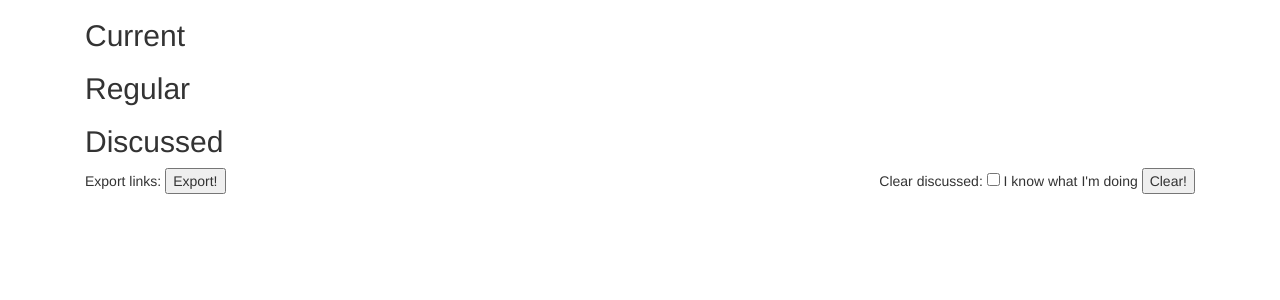
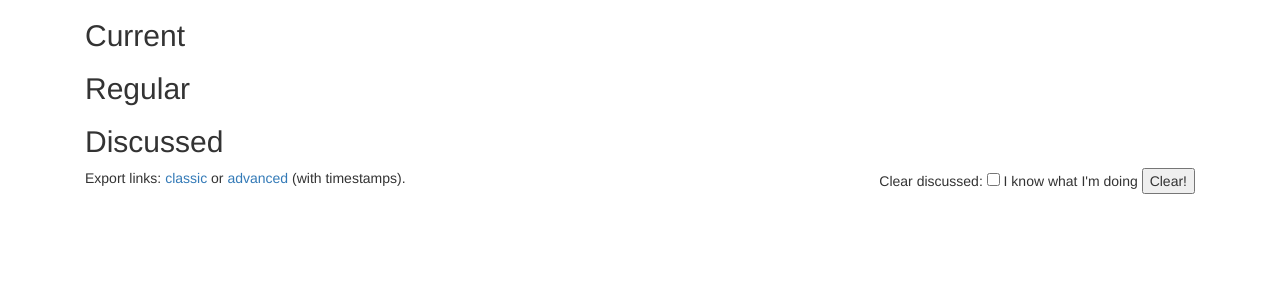
Before and after one commit to afiskon/py-topics-storage, a Flask app: template templates/themes.html in a window 1280 px wide. Shown: the part 51-351 px from the top of the page. Run offline with Flask 2, Linux system fonts and the light colour scheme; the template is opened without the code that fills it, so the values that code supplies are empty; some libraries are stand-ins or nearby versions.

Commit message:
Split export into classic and advanced export

```diff
--- a/application.py
+++ b/application.py
@@ -141,8 +141,8 @@ def get_priority(theme_id, action):
         update(theme_id, delta)
         return flask.redirect('/themes')
 
-@app.route('/themes/discussed/export', methods=['GET', 'POST'])
-def post_discussed_export():
+@app.route('/export/classic', methods=['GET'])
+def get_export_classic():
     with db_conn() as db:
         desc_list = db.query("""SELECT description FROM themes WHERE status = 'd' ORDER BY updated""")
         urls = []
@@ -150,7 +150,19 @@ def post_discussed_export():
             # app.logger.info("""description = {}""".format(desc))
             for m in re.finditer(link_regexp, desc):
                 urls.append(m.group(1))
-        return flask.render_template('export.html', section = "themes", urls = urls)
+        return flask.render_template('export_classic.html', section = "themes", urls = urls)
+
+@app.route('/export/advanced', methods=['GET'])
+def get_export_advanced():
+    with db_conn() as db:
+        themes_list = db.query("""SELECT * FROM themes WHERE status = 'd' ORDER BY updated""")
+        text = "<strong>under construction</strong>"
+        #urls = []
+        #for (desc,) in desc_list:
+        #    # app.logger.info("""description = {}""".format(desc))
+        #    for m in re.finditer(link_regexp, desc):
+        #        urls.append(m.group(1))
+        return flask.render_template('export_advanced.html', section = "themes", text = text)
 
 
 @app.route('/themes/discussed/clear', methods=['POST'])
--- a/templates/export.html
+++ b/templates/export_classic.html
@@ -1,7 +1,7 @@
 {% extends "layout.html" %}
-{% block title %}Export links{% endblock %}
+{% block title %}Classic export{% endblock %}
 {% block body %}
-<h1>Export links</h1>
+<h1>Classic export</h1>
 <p>
 {% if urls == [] %}
 <em>(No links)</em>
--- a/templates/themes.html
+++ b/templates/themes.html
@@ -53,9 +53,7 @@
 	<h2>Discussed</h3>
 
     <div style="float: left;">
-    <form action="/themes/discussed/export" method="post">
-	Export links: <input type="submit" value="Export!" />
-    </form>
+    Export links: <a href="/export/classic">classic</a> or <a href="/export/advanced">advanced</a> (with timestamps).
     </div>
 
     <div style="float: right;">
```
Also changed, not shown: templates/export_advanced.html (added, +8 -0 lines).
